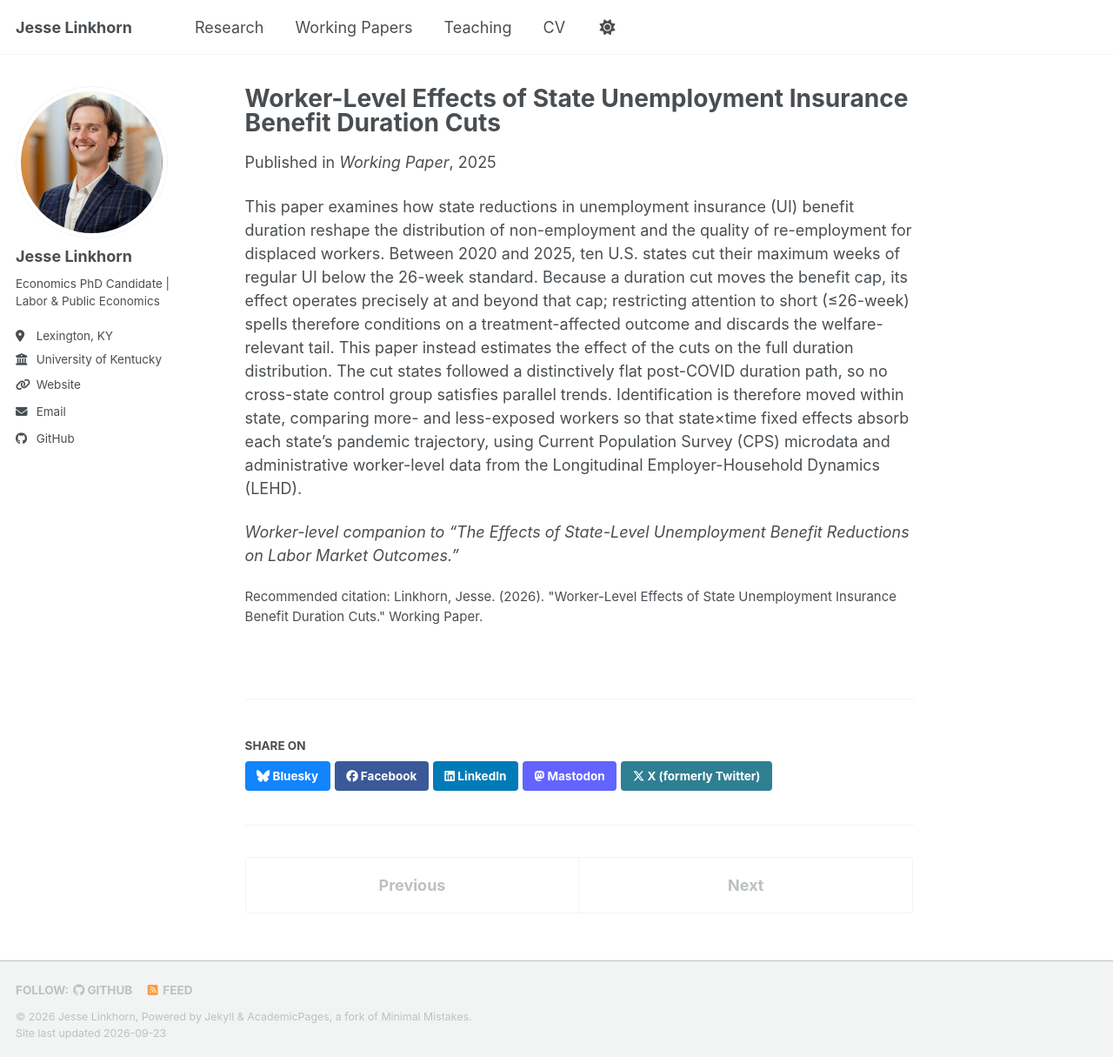
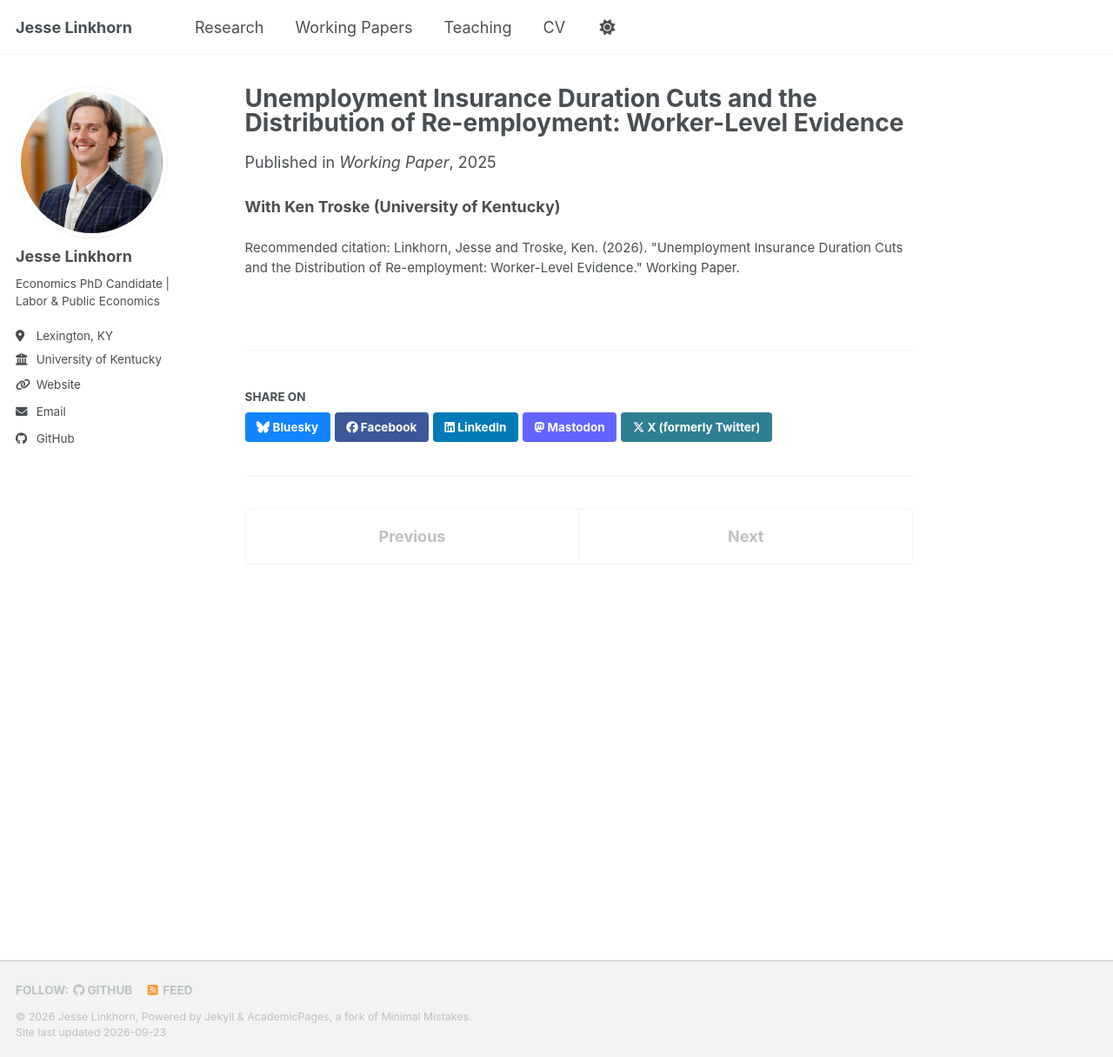
Before and after one commit to linkhornj14/linkhornj14.github.io, a Jekyll site: the page built from _publications/2025-01-03-ui-worker-level.md, in a window 1280 px wide and 1215 px high. Shown: the whole window at 87% size. Built offline with Jekyll 4.4.1, drawn with Linux system fonts in a browser that asks for light colours; a script bundle is joined from its source files by our own code; library files that are not in the unit come from our copies.

Commit message:
Match paper titles to the drafts; drop abstracts for unwritten papers
The UI duration paper, the worker-level paper, and the disaster aid
project now use the titles from their draft files. Ken Troske is now a
co-author on the worker-level paper. The worker-level and disaster aid
pages list only the title and citation, with no abstract.

Co-Authored-By: Claude Opus 5.5 <noreply@anthropic.com>

```diff
--- a/_publications/2025-01-03-ui-worker-level.md
+++ b/_publications/2025-01-03-ui-worker-level.md
@@ -1,12 +1,10 @@
 ---
-title: "Worker-Level Effects of State Unemployment Insurance Benefit Duration Cuts"
+title: "Unemployment Insurance Duration Cuts and the Distribution of Re-employment: Worker-Level Evidence"
 collection: publications
 permalink: /publication/ui-worker-level
 date: 2025-01-02
 venue: 'Working Paper'
-citation: 'Linkhorn, Jesse. (2026). "Worker-Level Effects of State Unemployment Insurance Benefit Duration Cuts." Working Paper.'
+citation: 'Linkhorn, Jesse and Troske, Ken. (2026). "Unemployment Insurance Duration Cuts and the Distribution of Re-employment: Worker-Level Evidence." Working Paper.'
 ---
 
-This paper examines how state reductions in unemployment insurance (UI) benefit duration reshape the distribution of non-employment and the quality of re-employment for displaced workers. Between 2020 and 2025, ten U.S. states cut their maximum weeks of regular UI below the 26-week standard. Because a duration cut moves the benefit cap, its effect operates precisely at and beyond that cap; restricting attention to short (≤26-week) spells therefore conditions on a treatment-affected outcome and discards the welfare-relevant tail. This paper instead estimates the effect of the cuts on the full duration distribution. The cut states followed a distinctively flat post-COVID duration path, so no cross-state control group satisfies parallel trends. Identification is therefore moved within state, comparing more- and less-exposed workers so that state×time fixed effects absorb each state's pandemic trajectory, using Current Population Survey (CPS) microdata and administrative worker-level data from the Longitudinal Employer-Household Dynamics (LEHD).
-
-*Worker-level companion to "The Effects of State-Level Unemployment Benefit Reductions on Labor Market Outcomes."*
+**With Ken Troske (University of Kentucky)**
```
Also changed, not shown: _pages/cv.md (+3 -3 lines), _publications/2025-01-02-ui-durations.md (+2 -2 lines), _publications/2025-01-04-disaster-aid-crowdfunding.md (+2 -4 lines), 2 other files.
